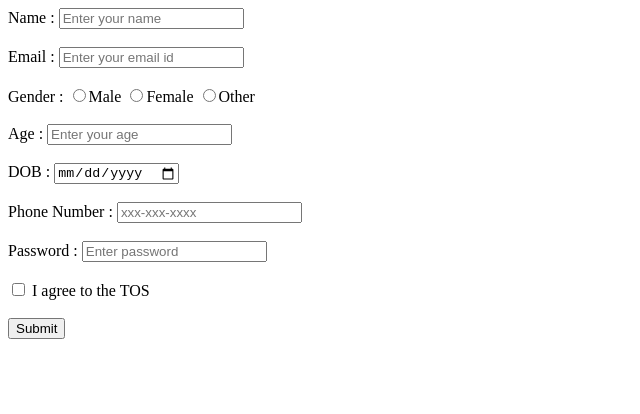
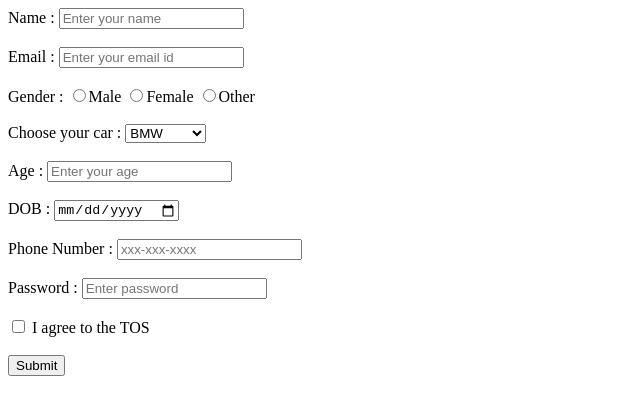
Before and after one commit to acciojob/signup-form-car-Anirudha7221, a website: page main.html in a window 1280 px wide. Shown: the whole page, without its empty margins (0-640 px from the left). Drawn offline with Linux system fonts and the light colour scheme.

Commit message:
created a submission

```diff
--- a/main.html
+++ b/main.html
@@ -22,6 +22,13 @@
     <input type="radio" name="gender" id="#gender_f">Female
     <input type="radio" name="gender">Other
     <br><br>
+	<label for="cars">Choose your car :</label>
+	<select id="#cars" aria-required>
+		<option value="BMW">BMW</option>
+		<option value="audi">Audi</option>
+		<option value="mercedez">Mercedez</option>
+	</select>
+	<br><br>
     <label for="age">Age :</label>
     <input type="number" id="#age" placeholder="Enter your age" required>
     <br><br>
```
